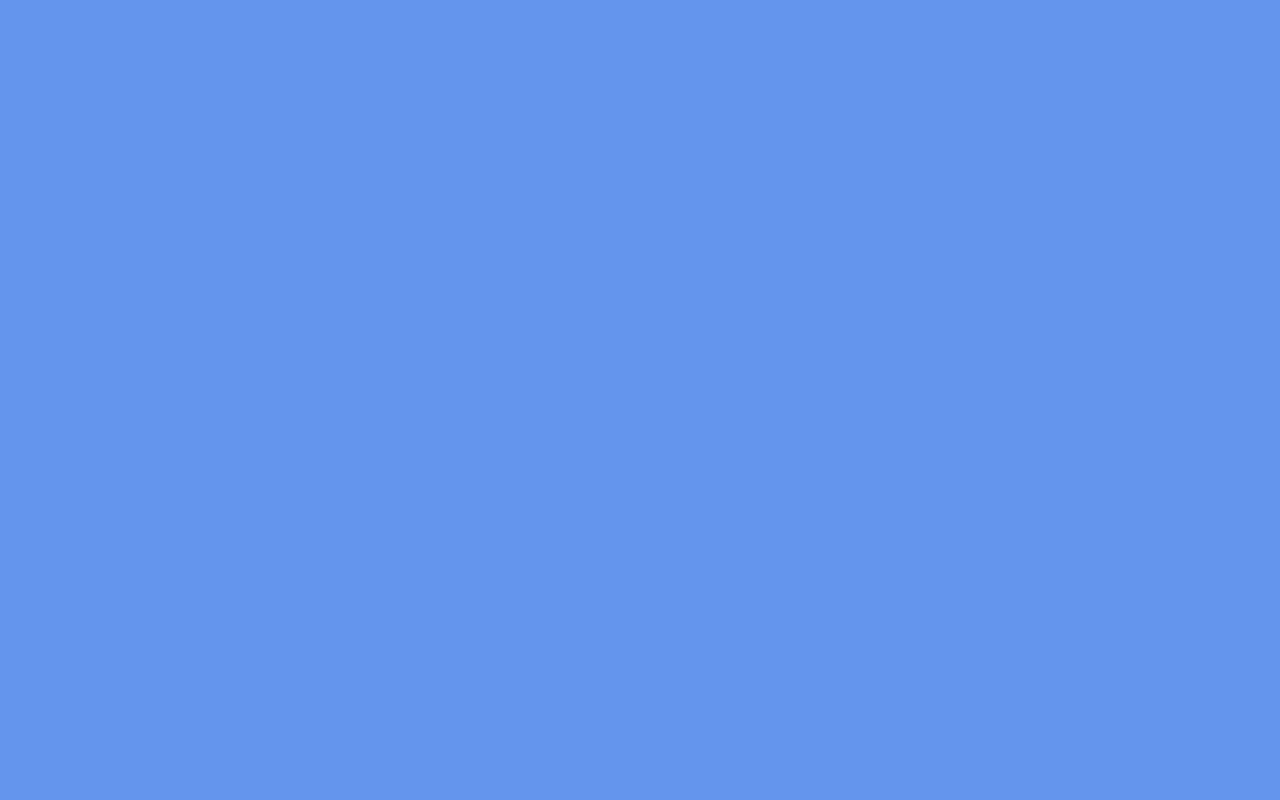
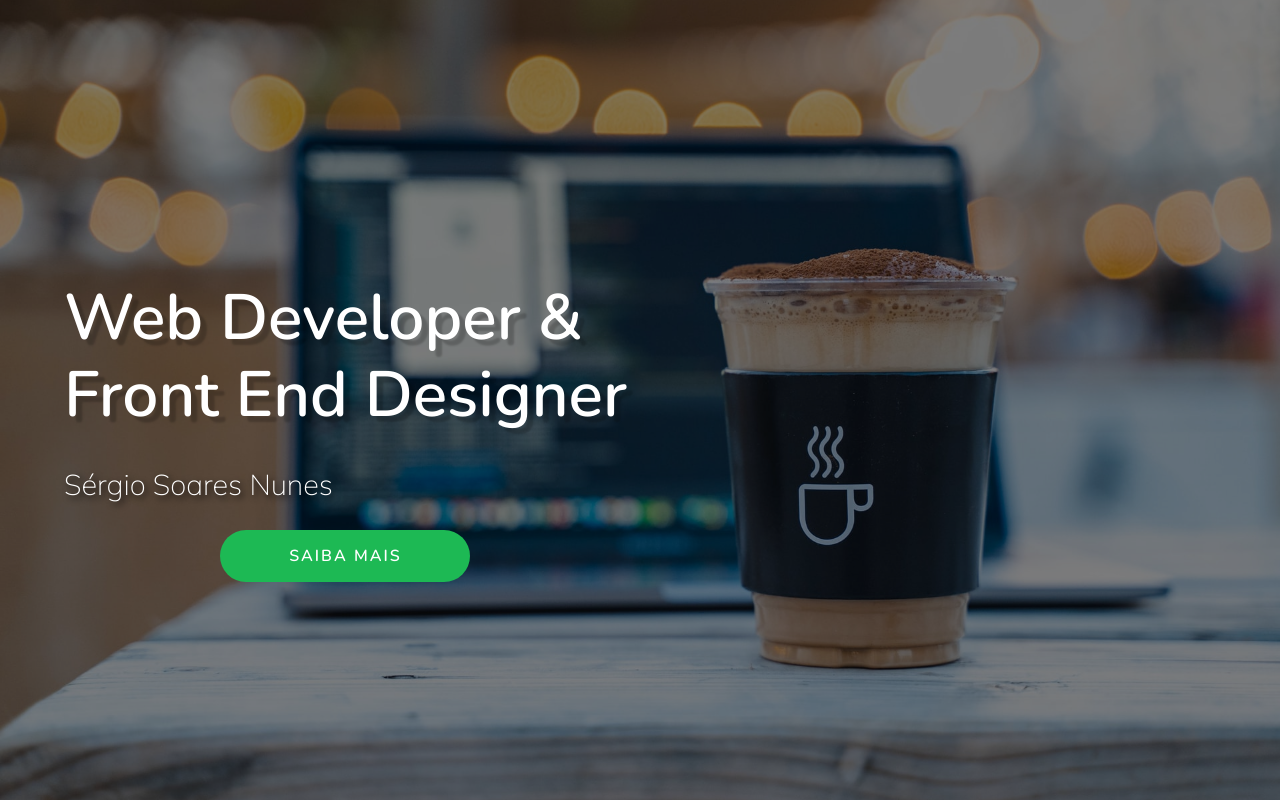
Before and after one commit to serginhossn/portifolio, a plain HTML site: page index.html in a window 1280 px wide. Drawn offline with nearby package versions, Linux system fonts and the light colour scheme.

```diff
--- a/css/style.css
+++ b/css/style.css
@@ -2,6 +2,80 @@
 
 @import url("https://cdnjs.cloudflare.com/ajax/libs/font-awesome/5.14.0/css/all.min.css");
 
-html {
-    background-color: cornflowerblue;
+* {
+    margin: 0;
+    padding: 0;
 }
+
+/* HEADER */
+.header {
+    max-width: 100%;
+    height: 100vh;
+    overflow: hidden;
+    position: relative;
+}
+
+.img-wrapper {
+    max-width: 100%;
+    height: 100%;
+    background-color: rgba(0,0,0,1);
+}
+
+.img-wrapper img {
+    width: 100%;
+    height: 100%;
+    object-fit: cover;
+    object-position: center;
+    opacity: 0.5;
+}
+
+.header .infos {
+    position: absolute;
+    top: 35%;
+    left: 5%;
+}
+
+.header .infos h1 {
+    color: #ffffff;
+    font-size: 4em;
+    font-weight: 600;
+    font-family: "Nunito", sans-serif;
+    text-shadow: 0.1em 0.1em 2px rgba(0,0,0,0.2);
+    line-height: 1.2;
+    margin-bottom: .5em;
+}
+
+.header .infos p {
+    font-family: "Mulish", sans-serif;
+    font-size: 1.8em;
+    font-weight: 200;
+    color: #ffffff;
+    text-shadow: 0.1em 0.1em 6px rgba(0,0,0,1);
+    margin-bottom: 1em;
+}
+
+.header button {
+    width: 250px;
+    font-family: "Nunito", sans-serif;
+    font-size: 1em;
+    font-weight: 600;
+    display: block;
+    margin: 0 auto;
+    color: #000;
+    padding: 15px 0;
+    background-color: #1DB954;
+    border: none;
+    border-radius: 30px;
+    text-transform: uppercase;
+    color: #ffffff;
+    letter-spacing: 2px;
+    outline: none;
+}
+
+.header button:hover {
+    box-shadow: 1px 1px 30px 3px #111111;
+    background-color: #1DB954;
+    opacity: 0.8;
+    cursor: pointer;
+    color: #000000;
+}
--- a/index.html
+++ b/index.html
@@ -5,8 +5,25 @@
     <meta name="viewport" content="width=device-width, initial-scale=1.0">
     <title>Document</title>
     <link rel="stylesheet" href="css/style.css">
+    <link rel="apple-touch-icon" sizes="180x180" href="img/apple-touch-icon.png">
+    <link rel="icon" type="image/png" sizes="32x32" href="img/favicon-32x32.png">
+    <link rel="icon" type="image/png" sizes="16x16" href="img/favicon-16x16.png">
+    <link rel="manifest" href="/site.webmanifest">
 </head>
 <body>
 
+    <div class="container">
+        <header class="header">
+            <div class="img-wrapper">
+                <img src="img/b-g.jpg" alt="">
+            </div>
+            <div class="infos">
+                <h1>Web Developer &<br>Front End Designer</h1>
+                <p>Sérgio Soares Nunes</p>
+                <button>Saiba mais</button>
+            </div>
+        </header>
+    </div>
+
 </body>
 </html>
```
Also changed, not shown: img/android-chrome-192x192.png (renamed from android-chrome-192x192.png), img/android-chrome-512x512.png (renamed from android-chrome-512x512.png), img/apple-touch-icon.png (renamed from apple-touch-icon.png), img/b-g.jpg (added), img/favicon-16x16.png (renamed from favicon-16x16.png), img/favicon-32x32.png (renamed from favicon-32x32.png), site.webmanifest, 1 other file.
